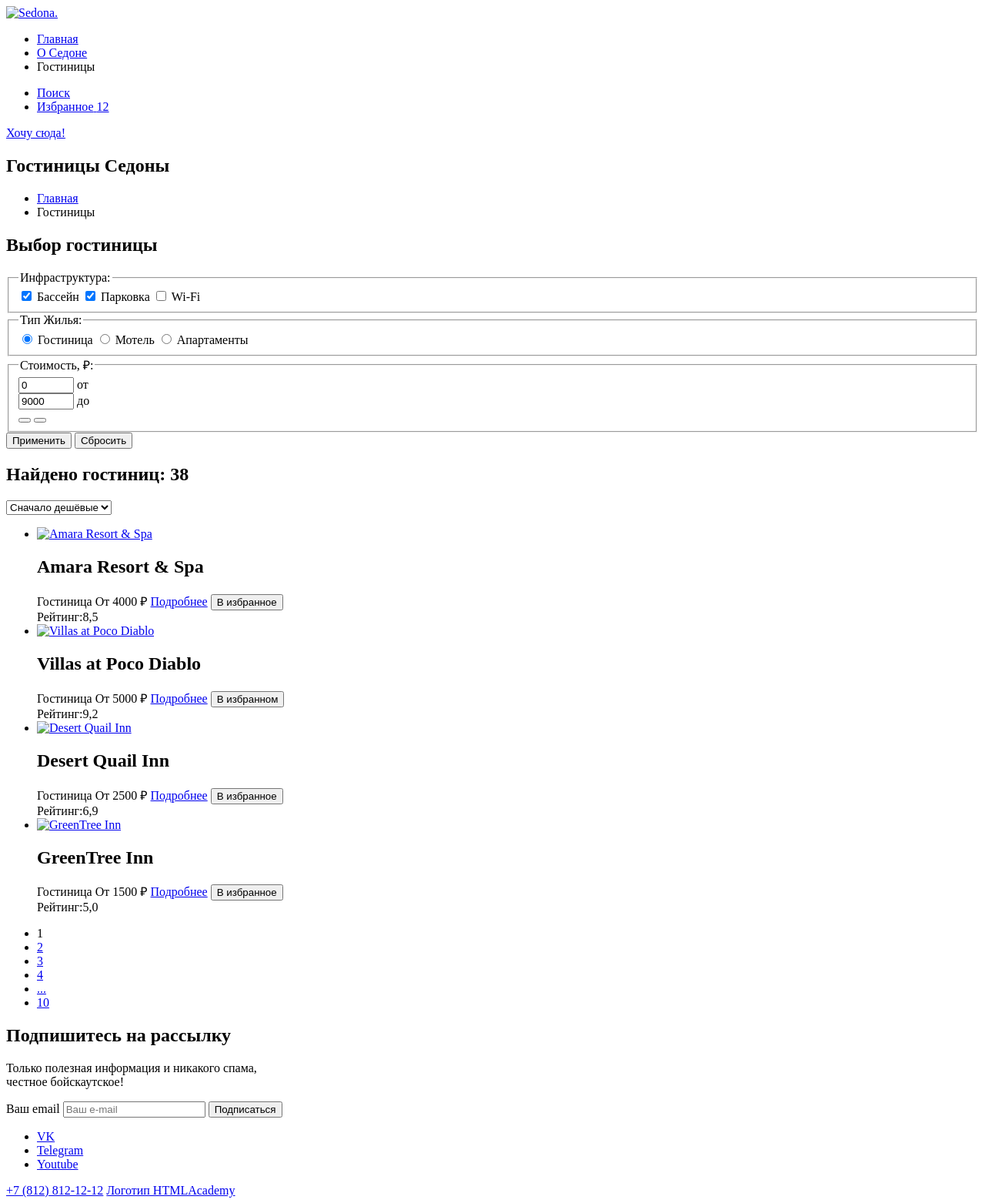
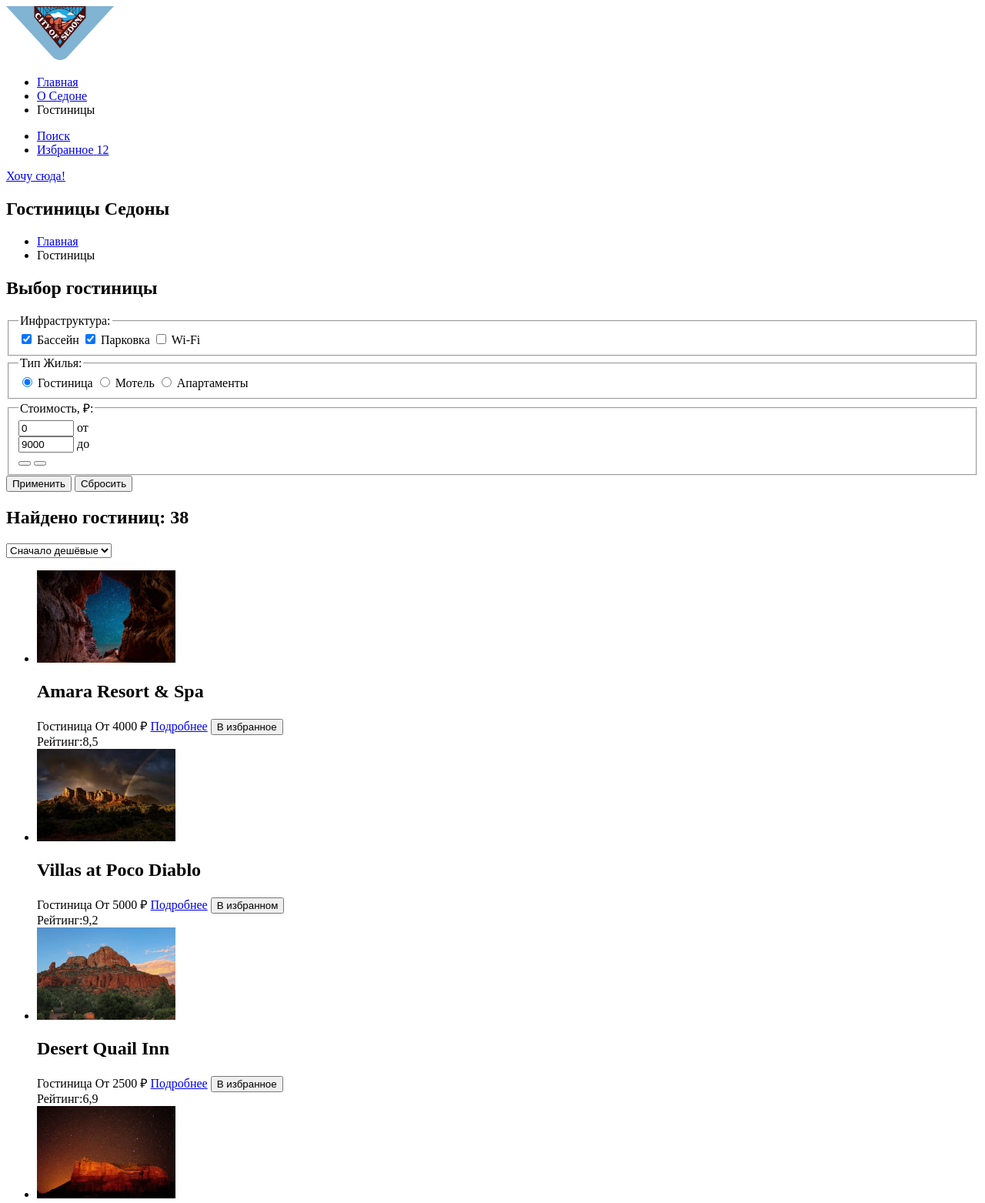
Before and after one commit to htmlacademy-htmlcss/2176181-sedona-35, a plain HTML site: page catalog.html in a window 1280 px wide. Shown: the top 1563 px of the page at 77% size. Drawn offline with Linux system fonts and the light colour scheme.

Commit message:
редактирование графика

```diff
--- a/catalog.html
+++ b/catalog.html
@@ -10,7 +10,7 @@
   <header class="header">
     <nav class="header-menu navigation">
       <a class="navigation-logo" href="index.html">
-        <img src="logosedona.svg" alt="Sedona." width="140" height="70">
+        <img src="images/svg/logosedona.svg" alt="Sedona." width="140" height="70">
       </a>
       <ul class="navigation-list list-reset">
         <li class="navigation-item">
@@ -124,7 +124,7 @@
       <ul class="hotels-list list-reset">
         <li class="hotels-item">
           <a class="hotels-img" href="#">
-            <img src="img/hotel-1.jpg" alt="Amara Resort & Spa" width="180" height="120">
+            <img src="images/hotels/hotel-1.jpg" alt="Amara Resort & Spa" width="180" height="120">
           </a>
           <div class="hotels-descript">
             <h2 class="hotels-title">Amara Resort & Spa</h2>
@@ -143,7 +143,7 @@
         </li>
         <li class="hotels-item">
           <a class="hotels-img" href="#">
-            <img src="img/hotel-2.jpg" alt="Villas at Poco Diablo" width="180" height="120">
+            <img src="images/hotels/hotel-2.jpg" alt="Villas at Poco Diablo" width="180" height="120">
           </a>
           <div class="hotels-descript">
             <h2 class="hotels-title">Villas at Poco Diablo</h2>
@@ -162,7 +162,7 @@
         </li>
         <li class="hotels-item">
           <a class="hotels-img" href="#">
-            <img src="img/hotel-3.jpg" alt="Desert Quail Inn" width="180" height="120">
+            <img src="images/hotels/hotel-3.jpg" alt="Desert Quail Inn" width="180" height="120">
           </a>
           <div class="hotels-descript">
             <h2 class="hotels-title">Desert Quail Inn</h2>
@@ -180,7 +180,7 @@
         </li>
         <li class="hotels-item">
           <a class="hotels-img" href="#">
-            <img src="img/hotel-4.jpg" alt="GreenTree Inn" width="180" height="120">
+            <img src="images/hotels/hotel-4.jpg" alt="GreenTree Inn" width="180" height="120">
           </a>
           <div class="hotels-descript">
             <h2 class="hotels-title">GreenTree Inn</h2>
```
Also changed, not shown: index.html (+1 -1 lines), images/city.jpg (renamed from images/background/city.jpg), images/feature.svg (deleted), images/rock.jpg (renamed from images/background/rock.jpg), images/square.svg (deleted), images/svg/checkmark.svg (added), images/svg/food.svg (renamed from images/vector/food.svg), images/svg/hart.svg (renamed from images/hart.svg), images/svg/home.svg (renamed from images/vector/home.svg), images/svg/logohtml.svg (renamed from images/logohtml.svg), images/svg/logosedona.svg (renamed from images/logosedona.svg), images/svg/search.svg (renamed from images/search.svg), images/svg/star.svg (renamed from images/star.svg), images/svg/tel.svg (renamed from images/icons/tel.svg), 3 more files.
